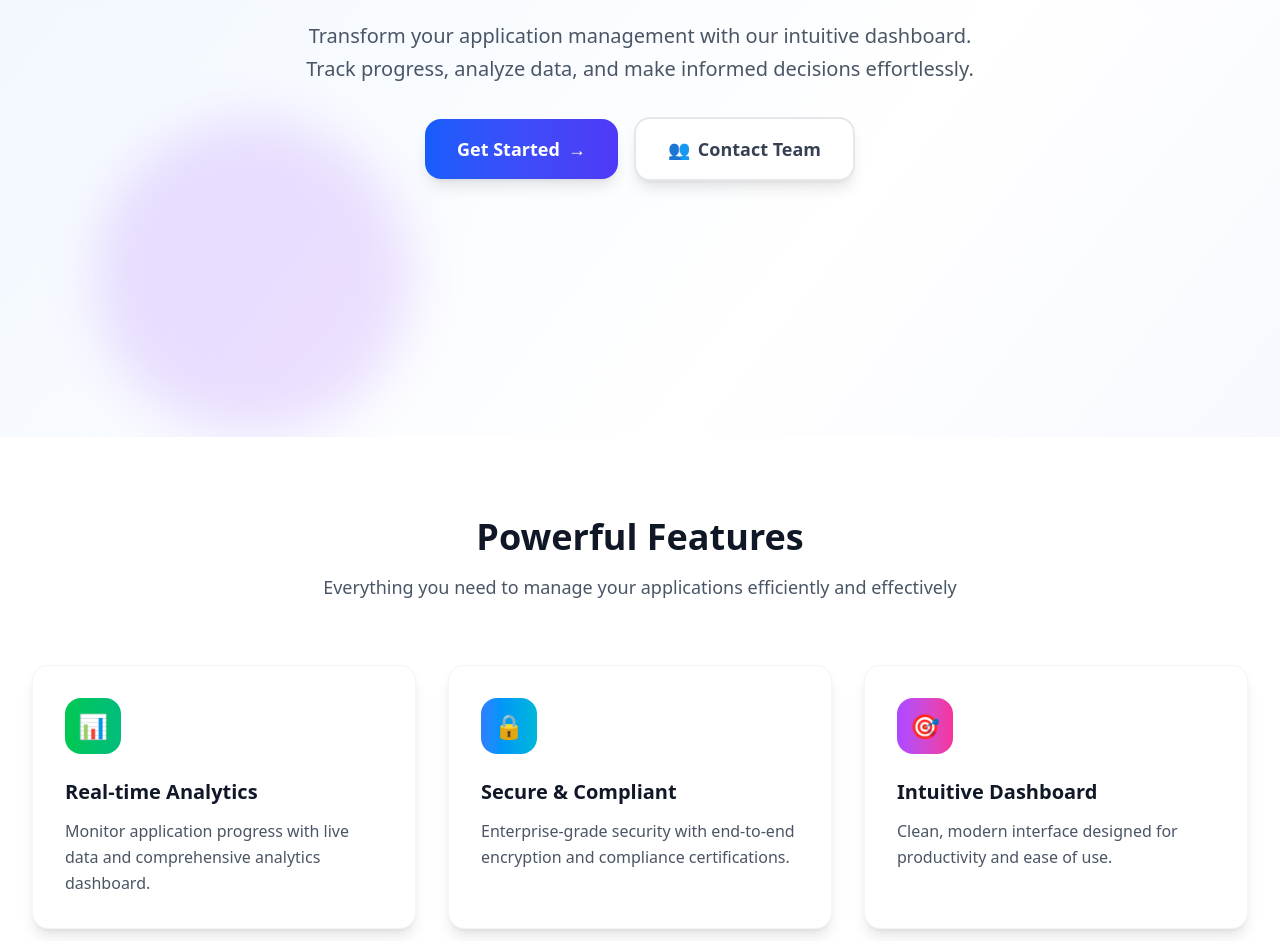
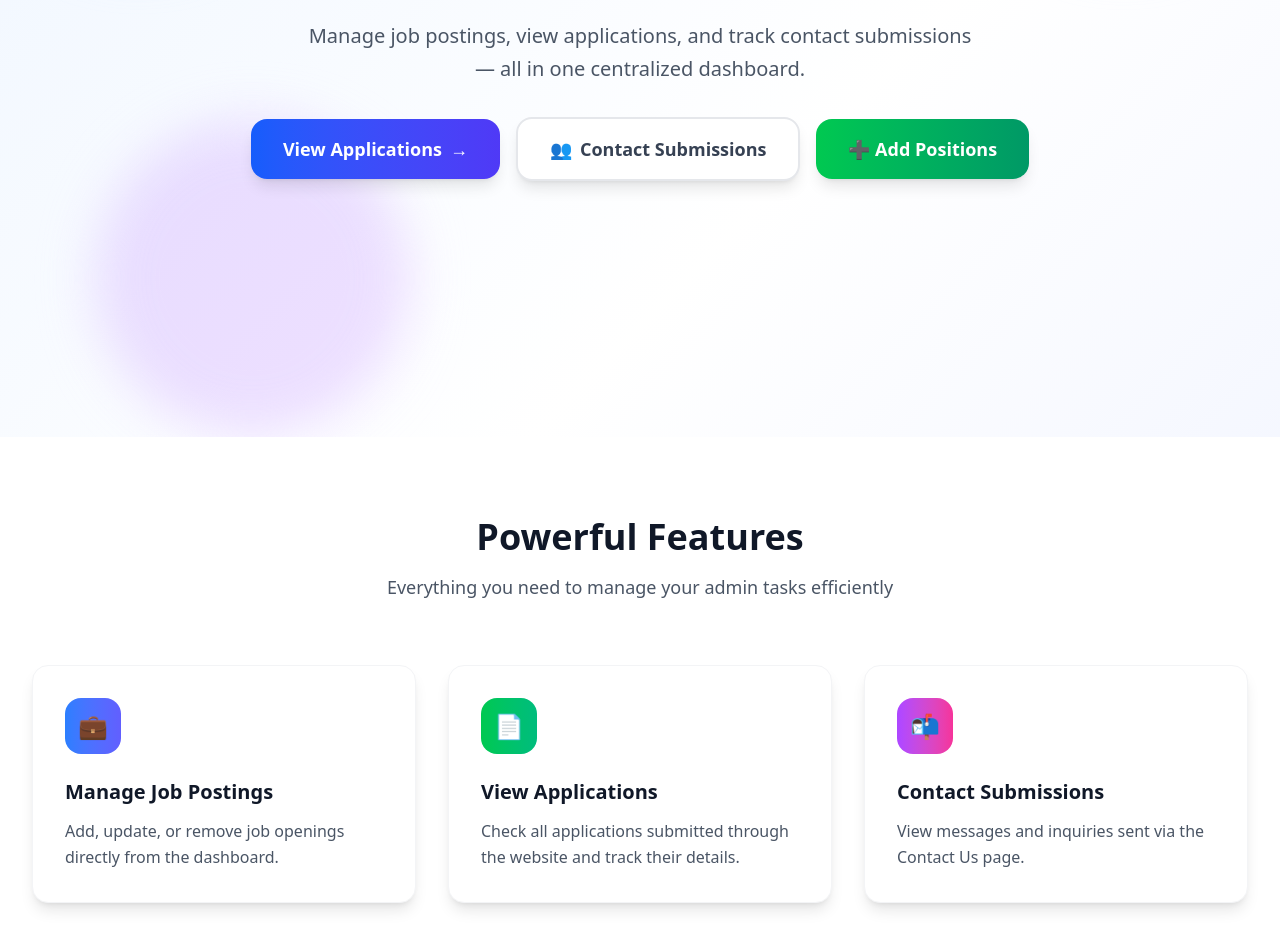
Before and after one commit to teckybot/tecky-admin-frontend, a React (Vite) app: page / in a window 1280 px wide. Shown: the part 411-1352 px from the top of the page. Built offline with nearby package versions, Linux system fonts and the light colour scheme; no server answers.

Commit message:
UI Updated

```diff
--- a/src/Pages/Home.jsx
+++ b/src/Pages/Home.jsx
@@ -28,8 +28,7 @@ function Home() {
           </h1>
 
           <p className="max-w-2xl mx-auto text-lg md:text-xl text-gray-600 mb-8 leading-relaxed">
-            Transform your application management with our intuitive dashboard.
-            Track progress, analyze data, and make informed decisions effortlessly.
+            Manage job postings, view applications, and track contact submissions — all in one centralized dashboard.
           </p>
 
           <div className="mb-48 flex flex-col sm:flex-row gap-4 justify-center items-center">
@@ -38,7 +37,7 @@ function Home() {
               className="group relative inline-flex items-center justify-center px-8 py-4 text-lg font-semibold text-white bg-gradient-to-r from-blue-600 to-indigo-600 rounded-2xl shadow-lg hover:shadow-xl transform hover:-translate-y-1 transition-all duration-300 overflow-hidden"
             >
               <span className="relative z-10 flex items-center">
-                Get Started
+                View Applications
                 <span className="ml-2 group-hover:translate-x-1 transition-transform">→</span>
               </span>
               <div className="absolute inset-0 bg-gradient-to-r from-indigo-600 to-purple-600 opacity-0 group-hover:opacity-100 transition-opacity duration-300"></div>
@@ -46,12 +45,26 @@ function Home() {
 
             <a
               href="/contact"
-              className="group inline-flex items-center justify-center px-8 py-4 text-lg font-semibold text-gray-700 bg-white border-2 border-gray-200 rounded-2xl shadow-lg hover:shadow-xl hover:border-blue-300 transform hover:-translate-y-1 transition-all duration-300"
+              className="group relative inline-flex items-center justify-center px-8 py-4 text-lg font-semibold text-gray-700 bg-white border-2 border-gray-200 rounded-2xl shadow-lg hover:shadow-xl hover:border-blue-300 transform hover:-translate-y-1 transition-all duration-300 overflow-hidden"
             >
-              <span className="mr-2 group-hover:text-blue-600 transition-colors">👥</span>
-              Contact Team
+              <span className="relative z-10 flex items-center">
+                <span className="mr-2 group-hover:text-blue-600 transition-colors">👥</span>
+                Contact Submissions
+              </span>
+              <div className="absolute inset-0 bg-gradient-to-r from-blue-100 to-indigo-200 opacity-0 group-hover:opacity-50 transition-opacity duration-300 rounded-2xl"></div>
+            </a>
+
+            <a
+              href="/add-positions"
+              className="group relative inline-flex items-center justify-center px-8 py-4 text-lg font-semibold text-white bg-gradient-to-r from-green-500 to-emerald-600 rounded-2xl shadow-lg hover:shadow-xl transform hover:-translate-y-1 transition-all duration-300 overflow-hidden"
+            >
+              <span className="relative z-10 flex items-center">
+                ➕ Add Positions
+              </span>
+              <div className="absolute inset-0 bg-gradient-to-r from-emerald-600 to-green-600 opacity-0 group-hover:opacity-100 transition-opacity duration-300"></div>
             </a>
           </div>
+
         </div>
       </section>
 
@@ -63,47 +76,29 @@ function Home() {
               Powerful Features
             </h2>
             <p className="text-lg text-gray-600 max-w-2xl mx-auto">
-              Everything you need to manage your applications efficiently and effectively
+              Everything you need to manage your admin tasks efficiently
             </p>
           </div>
 
           <div className="grid md:grid-cols-2 lg:grid-cols-3 gap-8">
             {[
               {
-                icon: "📊",
-                title: "Real-time Analytics",
-                description: "Monitor application progress with live data and comprehensive analytics dashboard.",
+                icon: "💼",
+                title: "Manage Job Postings",
+                description: "Add, update, or remove job openings directly from the dashboard.",
+                color: "from-blue-500 to-indigo-500"
+              },
+              {
+                icon: "📄",
+                title: "View Applications",
+                description: "Check all applications submitted through the website and track their details.",
                 color: "from-green-500 to-emerald-500"
               },
               {
-                icon: "🔒",
-                title: "Secure & Compliant",
-                description: "Enterprise-grade security with end-to-end encryption and compliance certifications.",
-                color: "from-blue-500 to-cyan-500"
-              },
-              {
-                icon: "🎯",
-                title: "Intuitive Dashboard",
-                description: "Clean, modern interface designed for productivity and ease of use.",
+                icon: "📬",
+                title: "Contact Submissions",
+                description: "View messages and inquiries sent via the Contact Us page.",
                 color: "from-purple-500 to-pink-500"
-              },
-              {
-                icon: "👥",
-                title: "Team Collaboration",
-                description: "Work seamlessly with your team with role-based access and sharing.",
-                color: "from-orange-500 to-red-500"
-              },
-              {
-                icon: "⚙️",
-                title: "Customizable Workflows",
-                description: "Adapt the platform to your specific processes and requirements.",
-                color: "from-indigo-500 to-purple-500"
-              },
-              {
-                icon: "🔔",
-                title: "Smart Notifications",
-                description: "Stay updated with intelligent alerts and notification system.",
-                color: "from-teal-500 to-green-500"
               }
             ].map((feature, index) => (
               <div
@@ -119,12 +114,12 @@ function Home() {
                 <p className="text-gray-600 leading-relaxed">
                   {feature.description}
                 </p>
-                <div className="absolute inset-0 bg-gradient-to-r from-blue-600 to-indigo-600 rounded-2xl opacity-0 group-hover:opacity-5 transition-opacity duration-300"></div>
               </div>
             ))}
           </div>
         </div>
       </section>
+
 
       <style jsx>{`
         @keyframes blob {
```
